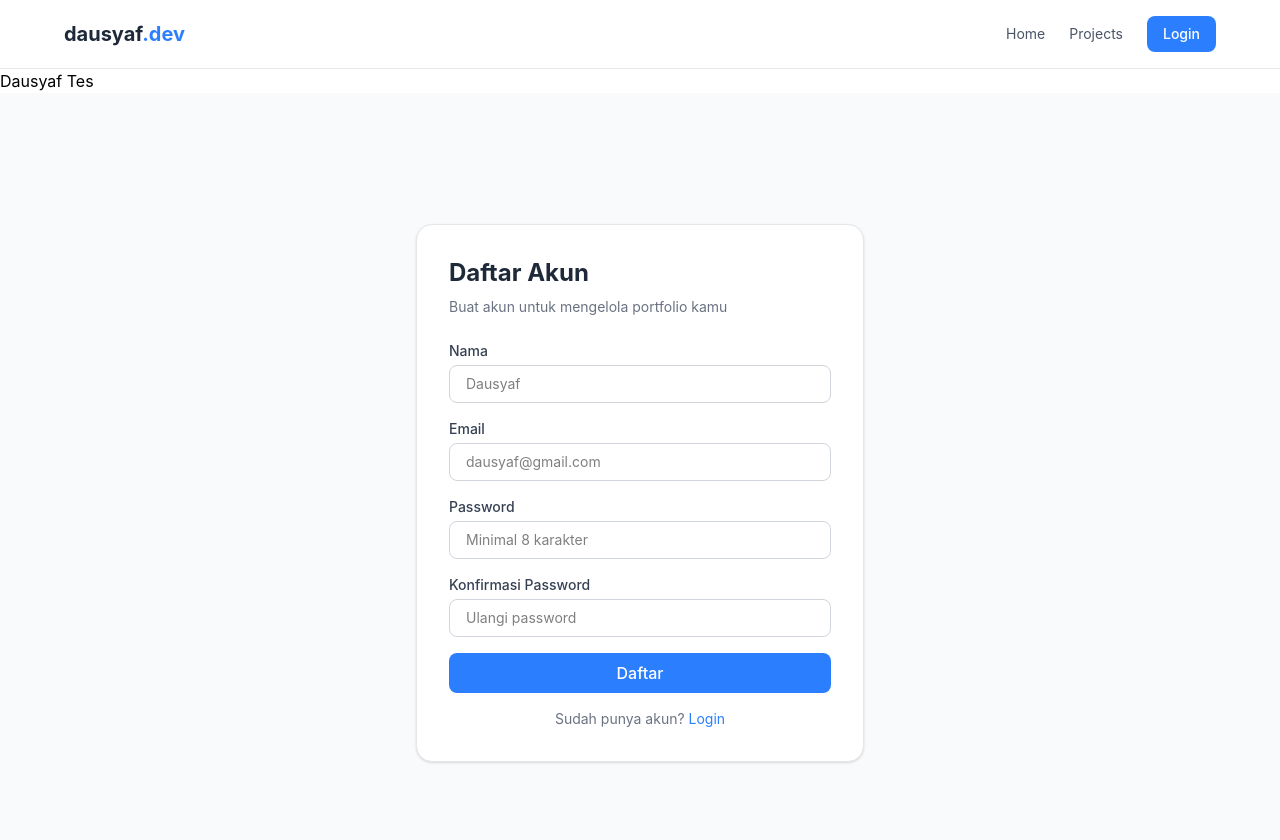
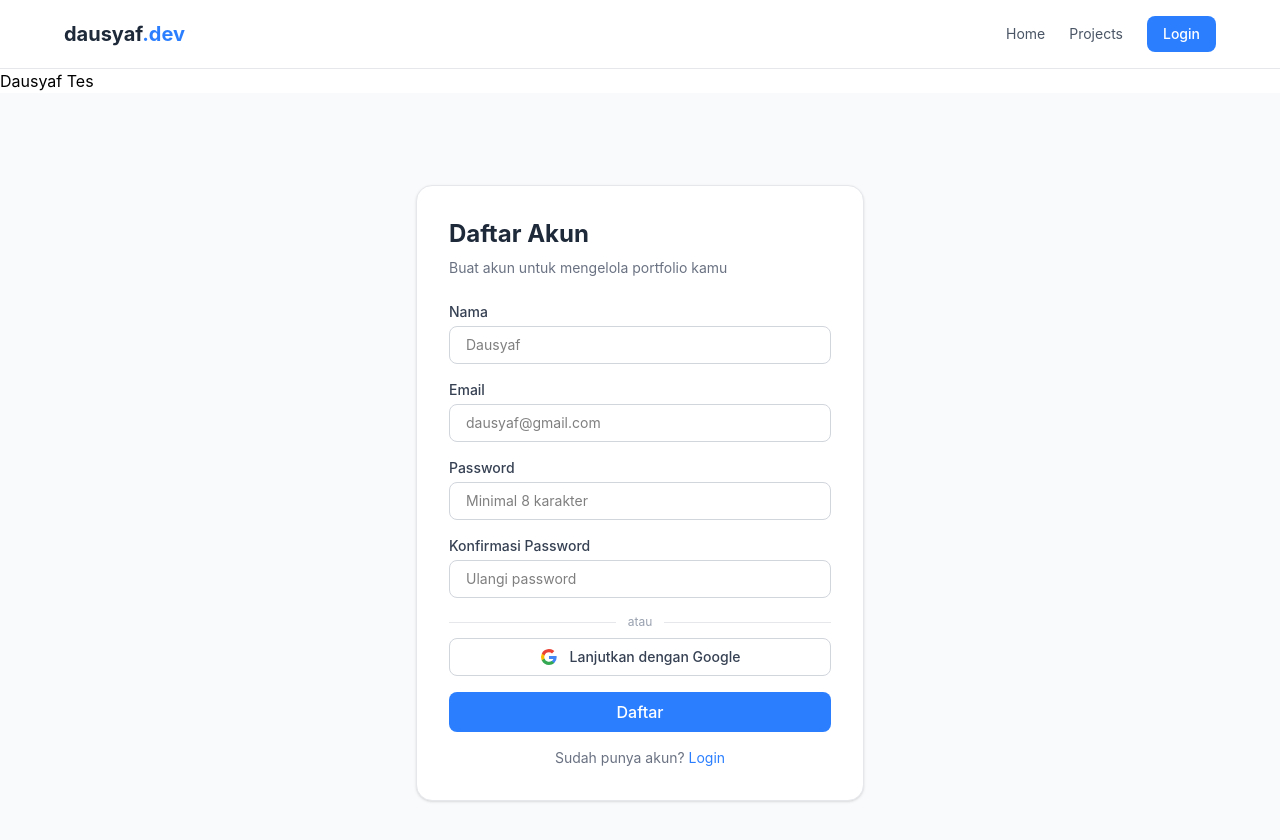
Before and after one commit to dausyafff/home-project-frontend, a React (Vite) app: page /register in a window 1280 px wide. Shown: the top 840 px of the page. Built offline with nearby package versions, Linux system fonts and the light colour scheme; the HTML template or start-up script is replaced by a standard one.

Commit message:
edit pages

```diff
--- a/src/App.jsx
+++ b/src/App.jsx
@@ -11,6 +11,7 @@
 import NotFound from './pages/NotFound'
 import ForgotPassword from './pages/ForgotPassword'
 import ResetPassword  from './pages/ResetPassword'
+import AuthCallback from './pages/AuthCallback'
 
 export default function App() {
     return (
@@ -25,6 +26,7 @@
                     <Route path="/projects/:slug"    element={<ProjectDetail />} />
                     <Route path="/login"             element={<Login />} />
                     <Route path="/register"          element={<Register />} />
+                    <Route path="/auth/callback"     element={<AuthCallback />} />
 
                     {/* Protected */}
                     <Route path="/dashboard" element={
--- /dev/null
+++ b/src/pages/AuthCallback.jsx
@@ -0,0 +1,38 @@
+import { useEffect } from 'react'
+import { useNavigate, useSearchParams } from 'react-router-dom'
+import { useAuth } from '../context/AuthContext'
+
+export default function AuthCallback() {
+    const [searchParams] = useSearchParams()
+    const navigate       = useNavigate()
+    const { login }      = useAuth()
+
+    useEffect(() => {
+        const token = searchParams.get('token')
+        const name  = searchParams.get('name')
+        const email = searchParams.get('email')
+        const error = searchParams.get('error')
+
+        if (error) {
+            navigate('/login?error=oauth_failed')
+            return
+        }
+
+        if (token && name && email) {
+            // Simpan token dan data user ke context + localStorage
+            login({ name, email }, token)
+            navigate('/')
+        } else {
+            navigate('/login')
+        }
+    }, [])
+
+    return (
+        <div className="min-h-screen bg-gray-50 flex items-center justify-center">
+            <div className="text-center">
+                <div className="w-8 h-8 border-4 border-blue-500 border-t-transparent rounded-full animate-spin mx-auto mb-4"></div>
+                <p className="text-gray-500 text-sm">Memproses login Google...</p>
+            </div>
+        </div>
+    )
+}
--- a/src/pages/Login.jsx
+++ b/src/pages/Login.jsx
@@ -23,6 +23,9 @@
     useEffect(() => {
         if (searchParams.get('expired') === 'true') {
             setError('Sesi kamu telah berakhir. Silakan login kembali.')
+        }
+        if (searchParams.get('error') === 'oauth_failed') {
+            setError('Login Google gagal. Silakan coba lagi.')
         }
     }, [searchParams])
 
@@ -90,6 +93,38 @@
                             Lupa password?
                         </Link>
                     </div>
+
+                        {/* Divider */}
+                    <div className="flex items-center gap-3 my-2">
+                        <div className="flex-1 h-px bg-gray-200"></div>
+                        <span className="text-xs text-gray-400">atau</span>
+                        <div className="flex-1 h-px bg-gray-200"></div>
+                    </div>
+
+                    {/* Tombol Google */}
+                    <button
+                        type="button"
+                        onClick={async () => {
+                            try {
+                                // Ambil URL Google dari backend
+                                const res = await api.get('/auth/google')
+                                // Redirect browser ke URL Google
+                                window.location.href = res.data.data.url
+                            } catch (e) {
+                                setError('Gagal memulai login Google')
+                            }
+                        }}
+                        className="w-full flex items-center justify-center gap-3 border border-gray-300 hover:bg-gray-50 text-gray-700 py-2 rounded-lg text-sm font-medium transition-colors">
+                        {/* Google Logo SVG */}
+                        <svg width="18" height="18" viewBox="0 0 18 18">
+                            <path fill="#4285F4" d="M16.51 8H8.98v3h4.3c-.18 1-.74 1.48-1.6 2.04v2.01h2.6a7.8 7.8 0 0 0 2.38-5.88c0-.57-.05-.66-.15-1.18z"/>
+                            <path fill="#34A853" d="M8.98 17c2.16 0 3.97-.72 5.3-1.94l-2.6-2a4.8 4.8 0 0 1-7.18-2.54H1.83v2.07A8 8 0 0 0 8.98 17z"/>
+                            <path fill="#FBBC05" d="M4.5 10.52a4.8 4.8 0 0 1 0-3.04V5.41H1.83a8 8 0 0 0 0 7.18l2.67-2.07z"/>
+                            <path fill="#EA4335" d="M8.98 4.18c1.17 0 2.23.4 3.06 1.2l2.3-2.3A8 8 0 0 0 1.83 5.4L4.5 7.49a4.77 4.77 0 0 1 4.48-3.31z"/>
+                        </svg>
+                        Lanjutkan dengan Google
+                    </button>
+
                     <button type="submit" disabled={loading}
                         className="w-full bg-blue-500 hover:bg-blue-600 disabled:bg-blue-300 text-white py-2 rounded-lg font-medium transition-colors">
                         {loading ? 'Loading...' : 'Login'}
--- a/src/pages/Register.jsx
+++ b/src/pages/Register.jsx
@@ -125,6 +125,37 @@
                         />
                     </div>
 
+                    {/* Divider */}
+                    <div className="flex items-center gap-3 my-2">
+                        <div className="flex-1 h-px bg-gray-200"></div>
+                        <span className="text-xs text-gray-400">atau</span>
+                        <div className="flex-1 h-px bg-gray-200"></div>
+                    </div>
+
+                    {/* Tombol Google */}
+                    <button
+                        type="button"
+                        onClick={async () => {
+                            try {
+                                // Ambil URL Google dari backend
+                                const res = await api.get('/auth/google')
+                                // Redirect browser ke URL Google
+                                window.location.href = res.data.data.url
+                            } catch (e) {
+                                setError('Gagal memulai login Google')
+                            }
+                        }}
+                        className="w-full flex items-center justify-center gap-3 border border-gray-300 hover:bg-gray-50 text-gray-700 py-2 rounded-lg text-sm font-medium transition-colors">
+                        {/* Google Logo SVG */}
+                        <svg width="18" height="18" viewBox="0 0 18 18">
+                            <path fill="#4285F4" d="M16.51 8H8.98v3h4.3c-.18 1-.74 1.48-1.6 2.04v2.01h2.6a7.8 7.8 0 0 0 2.38-5.88c0-.57-.05-.66-.15-1.18z"/>
+                            <path fill="#34A853" d="M8.98 17c2.16 0 3.97-.72 5.3-1.94l-2.6-2a4.8 4.8 0 0 1-7.18-2.54H1.83v2.07A8 8 0 0 0 8.98 17z"/>
+                            <path fill="#FBBC05" d="M4.5 10.52a4.8 4.8 0 0 1 0-3.04V5.41H1.83a8 8 0 0 0 0 7.18l2.67-2.07z"/>
+                            <path fill="#EA4335" d="M8.98 4.18c1.17 0 2.23.4 3.06 1.2l2.3-2.3A8 8 0 0 0 1.83 5.4L4.5 7.49a4.77 4.77 0 0 1 4.48-3.31z"/>
+                        </svg>
+                        Lanjutkan dengan Google
+                    </button>
+
                     <button
                         type="submit"
                         disabled={loading}
```
